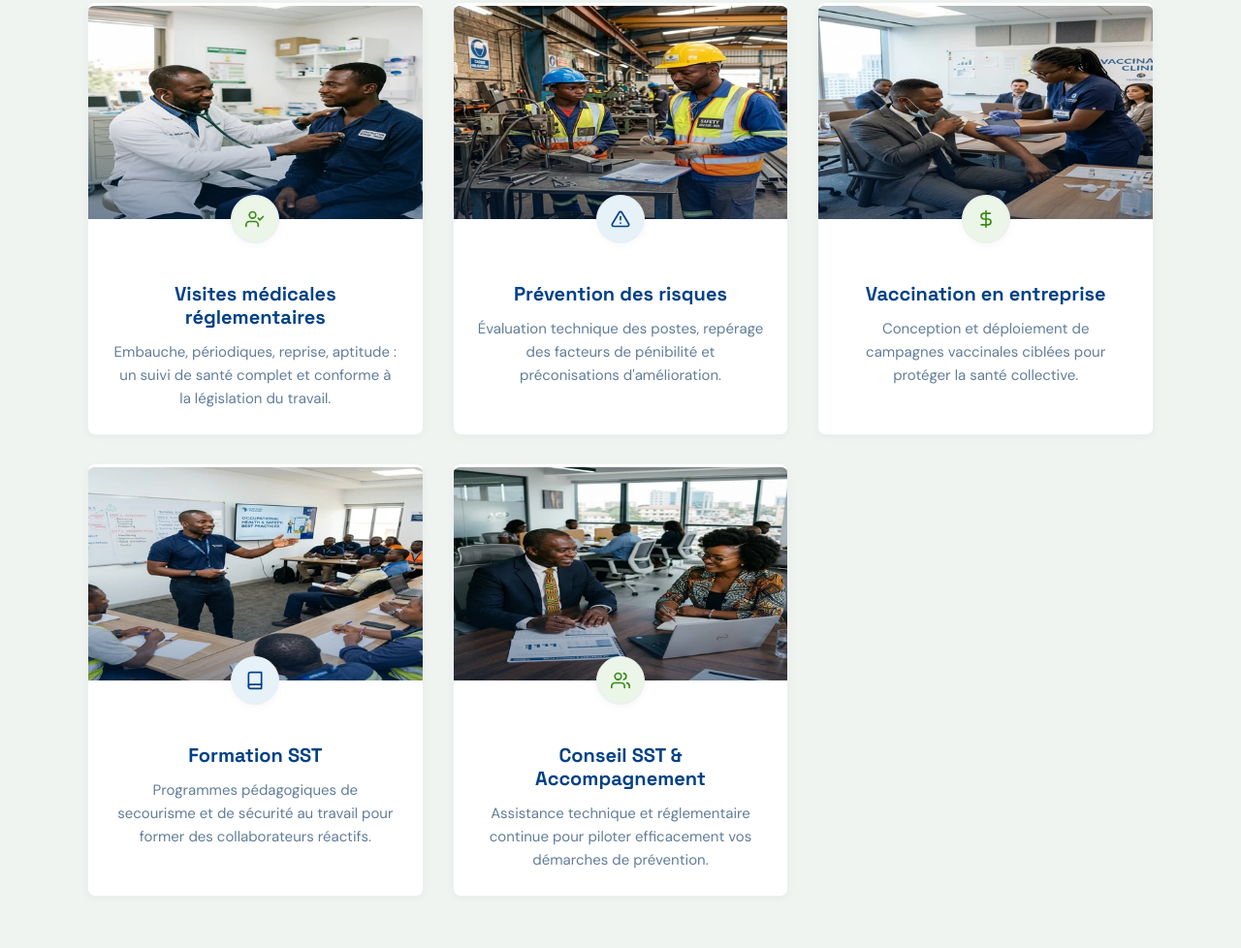
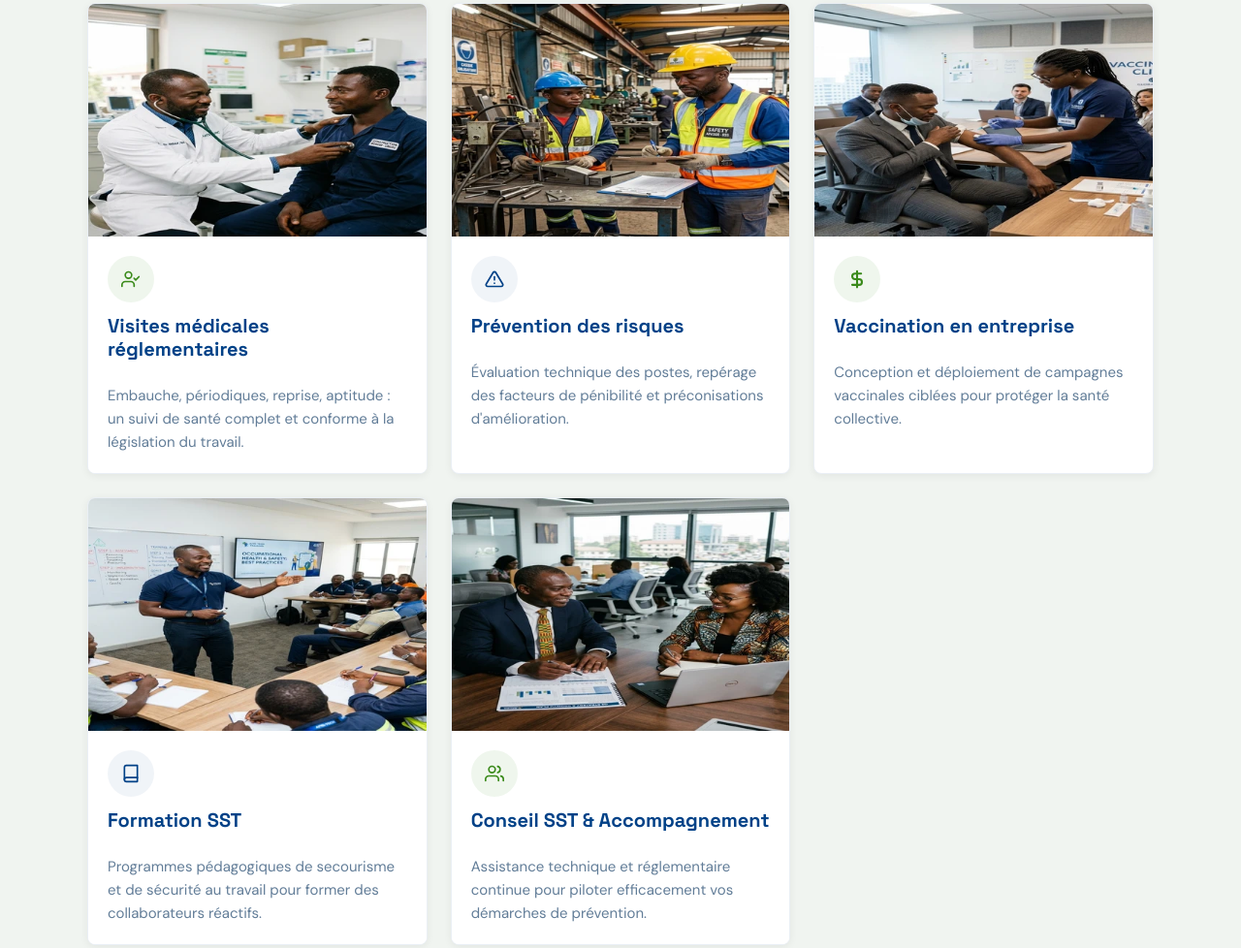
Before and after one commit to Mintjo/cabinet-est, an Eleventy site: page src/index.njk in a window 1280 px wide. Shown: the part 1370-2348 px from the top of the page at 97% size. Built offline with nearby package versions, Linux system fonts and the light colour scheme; Eleventy itself is replaced by a stand-in of ours; files that its build step writes are made by us from their sources.

Commit message:
style: update prestation cards layout to match mysticdigitalsolutions.com flat layout

```diff
--- a/src/css/style.css
+++ b/src/css/style.css
@@ -454,77 +454,79 @@ ul, ol {
 .prestations-grid {
   display: grid;
   grid-template-columns: repeat(3, 1fr);
-  gap: 30px;
+  gap: 24px;
+  align-items: stretch;
 }
 
 .card-prestation {
-  background-color: var(--color-white);
+  background: var(--color-white);
+  border-radius: 8px;
+  overflow: hidden;
   border: 1px solid var(--color-border);
-  border-top: 3px solid transparent;
-  border-radius: var(--radius-card);
-  overflow: hidden;
+  box-shadow: 0 2px 8px rgba(0, 0, 0, 0.06);
   display: flex;
   flex-direction: column;
-  box-shadow: var(--shadow-sm);
-  transition: transform var(--transition-normal), box-shadow var(--transition-normal), border-color var(--transition-normal);
+  height: 100%;
+  transition: transform var(--transition-normal), box-shadow var(--transition-normal);
 }
 
 .card-prestation:hover {
   transform: translateY(-5px);
   box-shadow: var(--shadow-md);
-  border-top-color: var(--color-primary);
-}
-
-.card-prestation:nth-child(even):hover {
-  border-top-color: var(--color-success);
-}
-
-.card-prestation-img-wrapper {
-  position: relative;
+}
+
+.card-prestation .card-image {
   width: 100%;
-  height: 220px;
+  height: 240px;
   overflow: hidden;
-}
-
-.card-prestation-img {
+  border-radius: 0;
+  margin: 0;
+  padding: 0;
+  display: block;
+}
+
+.card-prestation .card-image img {
   width: 100%;
   height: 100%;
   object-fit: cover;
   object-position: center;
   display: block;
-  transition: transform var(--transition-normal);
-}
-
-.card-prestation:hover .card-prestation-img {
-  transform: scale(1.05);
-}
-
-.card-prestation-img-overlay {
-  position: absolute;
-  top: 0;
-  left: 0;
-  width: 100%;
-  height: 100%;
-  background: linear-gradient(to bottom, rgba(0, 0, 0, 0) 50%, rgba(0, 42, 92, 0.4) 100%);
-}
-
-.card-prestation-body {
-  padding: 25px;
+  margin: 0;
+  padding: 0;
+  border-radius: 0;
+  transform: none;
+  box-shadow: none;
+}
+
+.card-prestation .card-body {
+  padding: 20px;
   display: flex;
   flex-direction: column;
-  align-items: center;
-  text-align: center;
-}
-
-.card-prestation-icon-wrapper {
-  margin-top: -50px;
-  margin-bottom: 20px;
-  position: relative;
-  z-index: 2;
-}
-
-.card-prestation:hover .card-icon {
-  transform: scale(1.1);
+  gap: 12px;
+  background: var(--color-white);
+}
+
+.card-prestation .icon-wrapper {
+  width: 48px;
+  height: 48px;
+  border-radius: 50%;
+  display: flex;
+  align-items: center;
+  justify-content: center;
+}
+
+.card-prestation .icon-wrapper.success {
+  background: rgba(58, 138, 26, 0.08);
+  color: var(--color-success);
+}
+
+.card-prestation .icon-wrapper.secondary {
+  background: rgba(0, 65, 135, 0.06);
+  color: var(--color-primary);
+}
+
+.card-prestation .icon-wrapper svg {
+  display: block;
 }
 
 /* ==========================================================================
--- a/src/index.njk
+++ b/src/index.njk
@@ -104,19 +104,16 @@ description: "Cabinet EST — Spécialiste en santé et sécurité au travail à
     <div class="prestations-grid">
       <!-- Prestation 1 -->
       <div class="card-prestation">
-        <div class="card-prestation-img-wrapper">
-          <img class="card-prestation-img" src="/images/prestations/visites-medicales.webp" alt="Visites médicales réglementaires" width="600" height="320" loading="lazy">
-          <div class="card-prestation-img-overlay"></div>
+        <div class="card-image">
+          <img src="/images/prestations/visites-medicales.webp" alt="Visites médicales réglementaires" width="600" height="320" loading="lazy">
         </div>
-        <div class="card-prestation-body">
-          <div class="card-prestation-icon-wrapper">
-            <div class="card-icon success">
+        <div class="card-body">
+          <div class="icon-wrapper success">
             <svg xmlns="http://www.w3.org/2000/svg" width="20" height="20" viewBox="0 0 24 24" fill="none" stroke="currentColor" stroke-width="2" stroke-linecap="round" stroke-linejoin="round">
               <path d="M16 21v-2a4 4 0 0 0-4-4H5a4 4 0 0 0-4 4v2"></path>
               <circle cx="9" cy="7" r="4"></circle>
               <polyline points="16 11 18 13 22 9"></polyline>
             </svg>
-            </div>
           </div>
           <h3 class="card-title">Visites médicales réglementaires</h3>
           <p class="card-text">Embauche, périodiques, reprise, aptitude : un suivi de santé complet et conforme à la législation du travail.</p>
@@ -125,19 +122,16 @@ description: "Cabinet EST — Spécialiste en santé et sécurité au travail à
 
       <!-- Prestation 2 -->
       <div class="card-prestation">
-        <div class="card-prestation-img-wrapper">
-          <img class="card-prestation-img" src="/images/prestations/prevention-risques.webp" alt="Prévention des risques" width="600" height="320" loading="lazy">
-          <div class="card-prestation-img-overlay"></div>
+        <div class="card-image">
+          <img src="/images/prestations/prevention-risques.webp" alt="Prévention des risques" width="600" height="320" loading="lazy">
         </div>
-        <div class="card-prestation-body">
-          <div class="card-prestation-icon-wrapper">
-            <div class="card-icon secondary">
+        <div class="card-body">
+          <div class="icon-wrapper secondary">
             <svg xmlns="http://www.w3.org/2000/svg" width="20" height="20" viewBox="0 0 24 24" fill="none" stroke="currentColor" stroke-width="2" stroke-linecap="round" stroke-linejoin="round">
               <path d="M10.29 3.86L1.82 18a2 2 0 0 0 1.71 3h16.94a2 2 0 0 0 1.71-3L13.71 3.86a2 2 0 0 0-3.42 0z"></path>
               <line x1="12" y1="9" x2="12" y2="13"></line>
               <line x1="12" y1="17" x2="12.01" y2="17"></line>
             </svg>
-            </div>
           </div>
           <h3 class="card-title">Prévention des risques</h3>
           <p class="card-text">Évaluation technique des postes, repérage des facteurs de pénibilité et préconisations d'amélioration.</p>
@@ -146,17 +140,14 @@ description: "Cabinet EST — Spécialiste en santé et sécurité au travail à
 
       <!-- Prestation 3 -->
       <div class="card-prestation">
-        <div class="card-prestation-img-wrapper">
-          <img class="card-prestation-img" src="/images/prestations/vaccination-entreprise.webp" alt="Vaccination en entreprise" width="600" height="320" loading="lazy">
-          <div class="card-prestation-img-overlay"></div>
+        <div class="card-image">
+          <img src="/images/prestations/vaccination-entreprise.webp" alt="Vaccination en entreprise" width="600" height="320" loading="lazy">
         </div>
-        <div class="card-prestation-body">
-          <div class="card-prestation-icon-wrapper">
-            <div class="card-icon success">
-              <svg xmlns="http://www.w3.org/2000/svg" width="20" height="20" viewBox="0 0 24 24" fill="none" stroke="currentColor" stroke-width="2" stroke-linecap="round" stroke-linejoin="round">
+        <div class="card-body">
+          <div class="icon-wrapper success">
+            <svg xmlns="http://www.w3.org/2000/svg" width="20" height="20" viewBox="0 0 24 24" fill="none" stroke="currentColor" stroke-width="2.5" stroke-linecap="round" stroke-linejoin="round">
               <path d="M12 2v20M17 5H9.5a3.5 3.5 0 0 0 0 7h5a3.5 3.5 0 0 1 0 7H6"></path>
             </svg>
-            </div>
           </div>
           <h3 class="card-title">Vaccination en entreprise</h3>
           <p class="card-text">Conception et déploiement de campagnes vaccinales ciblées pour protéger la santé collective.</p>
@@ -165,18 +156,15 @@ description: "Cabinet EST — Spécialiste en santé et sécurité au travail à
 
       <!-- Prestation 4 -->
       <div class="card-prestation">
-        <div class="card-prestation-img-wrapper">
-          <img class="card-prestation-img" src="/images/prestations/formation-sst.webp" alt="Formation SST" width="600" height="320" loading="lazy">
-          <div class="card-prestation-img-overlay"></div>
+        <div class="card-image">
+          <img src="/images/prestations/formation-sst.webp" alt="Formation SST" width="600" height="320" loading="lazy">
         </div>
-        <div class="card-prestation-body">
-          <div class="card-prestation-icon-wrapper">
-            <div class="card-icon secondary">
+        <div class="card-body">
+          <div class="icon-wrapper secondary">
             <svg xmlns="http://www.w3.org/2000/svg" width="20" height="20" viewBox="0 0 24 24" fill="none" stroke="currentColor" stroke-width="2" stroke-linecap="round" stroke-linejoin="round">
               <path d="M4 19.5A2.5 2.5 0 0 1 6.5 17H20"></path>
               <path d="M6.5 2H20v20H6.5A2.5 2.5 0 0 1 4 19.5v-15A2.5 2.5 0 0 1 6.5 2z"></path>
             </svg>
-            </div>
           </div>
           <h3 class="card-title">Formation SST</h3>
           <p class="card-text">Programmes pédagogiques de secourisme et de sécurité au travail pour former des collaborateurs réactifs.</p>
@@ -185,20 +173,17 @@ description: "Cabinet EST — Spécialiste en santé et sécurité au travail à
 
       <!-- Prestation 5 -->
       <div class="card-prestation">
-        <div class="card-prestation-img-wrapper">
-          <img class="card-prestation-img" src="/images/prestations/conseil-sst.webp" alt="Conseil SST & Accompagnement" width="600" height="320" loading="lazy">
-          <div class="card-prestation-img-overlay"></div>
+        <div class="card-image">
+          <img src="/images/prestations/conseil-sst.webp" alt="Conseil SST & Accompagnement" width="600" height="320" loading="lazy">
         </div>
-        <div class="card-prestation-body">
-          <div class="card-prestation-icon-wrapper">
-            <div class="card-icon success">
+        <div class="card-body">
+          <div class="icon-wrapper success">
             <svg xmlns="http://www.w3.org/2000/svg" width="20" height="20" viewBox="0 0 24 24" fill="none" stroke="currentColor" stroke-width="2" stroke-linecap="round" stroke-linejoin="round">
               <path d="M17 21v-2a4 4 0 0 0-4-4H5a4 4 0 0 0-4 4v2"></path>
               <circle cx="9" cy="7" r="4"></circle>
               <path d="M23 21v-2a4 4 0 0 0-3-3.87"></path>
               <path d="M16 3.13a4 4 0 0 1 0 7.75"></path>
             </svg>
-            </div>
           </div>
           <h3 class="card-title">Conseil SST & Accompagnement</h3>
           <p class="card-text">Assistance technique et réglementaire continue pour piloter efficacement vos démarches de prévention.</p>
```
Lines whose indentation alone changed are shown as unchanged.
